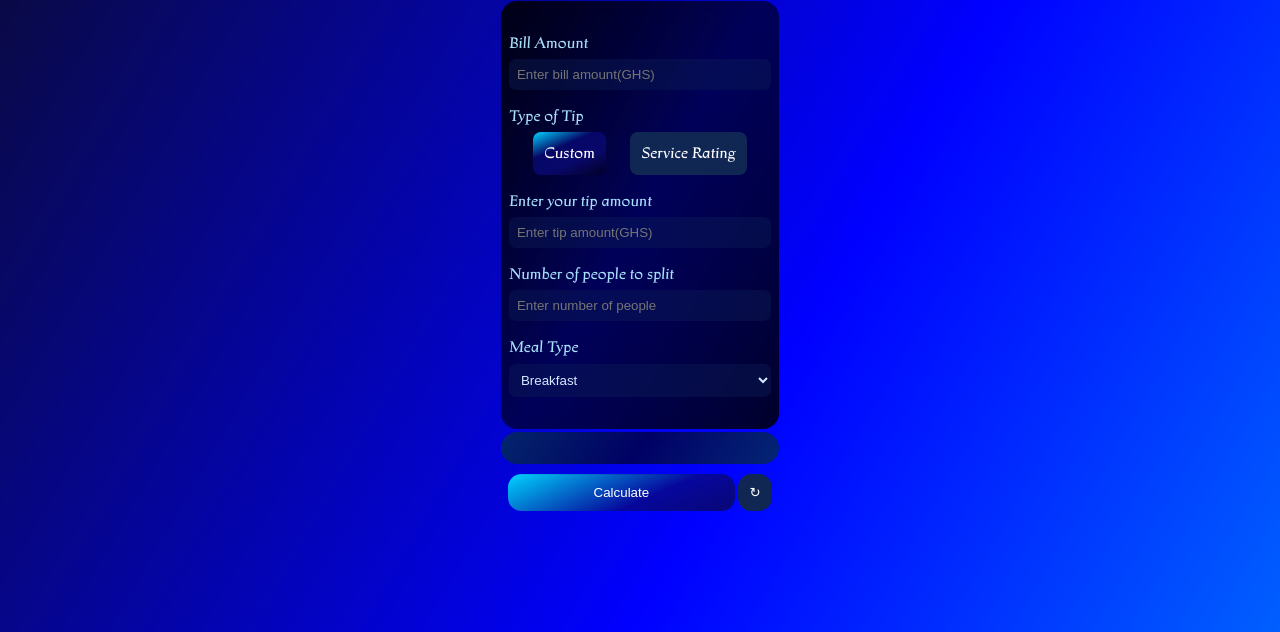
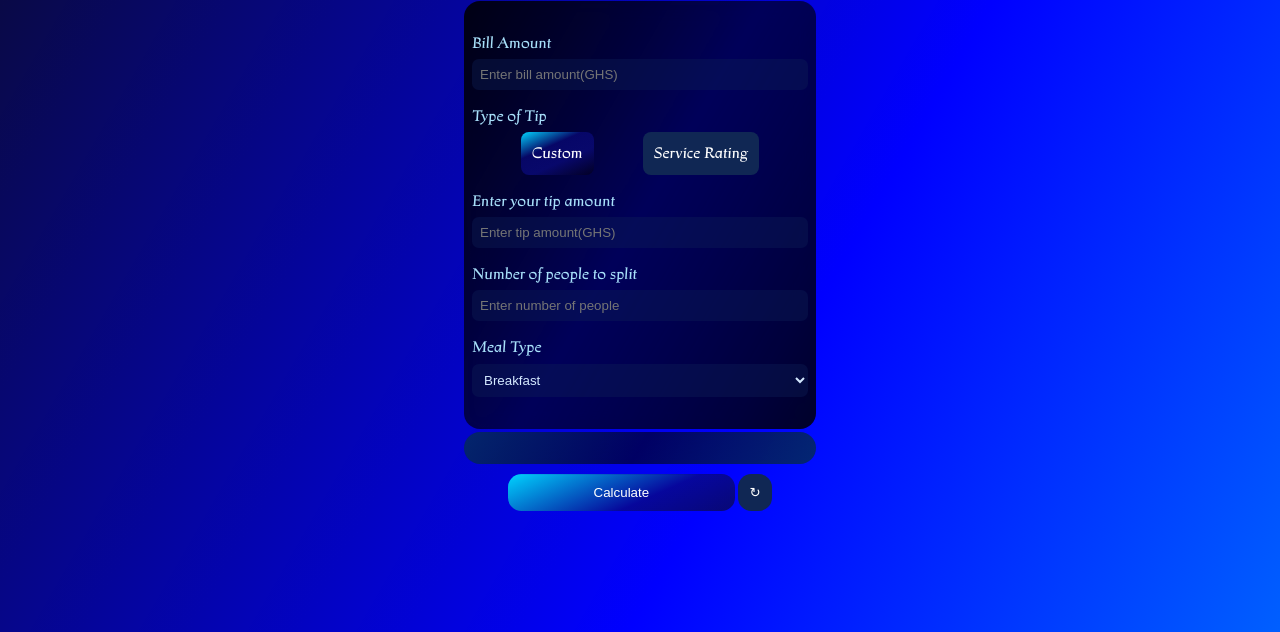
Before and after one commit to ZENith-95/Tip-Calculator, a plain HTML site: page index.html in a window 1280 px wide. Shown: the part 168-800 px from the top of the page. Drawn offline with Linux system fonts and the light colour scheme.

Commit message:
Minor style changes

```diff
--- a/style.css
+++ b/style.css
@@ -80,10 +80,10 @@ body {
   gap: 1em;
   background: linear-gradient(120deg, #000000de, #00000094, #000000d5);
   backdrop-filter: blur(10px);
-  width: 100%;
+  width: 22em;
+  max-width: 100%;
   border-radius: 1em;
   padding: 2em 0.5em;
-  /* font-size: 0.8em; */
 }
 
 .container .input-section .input-group {
```
